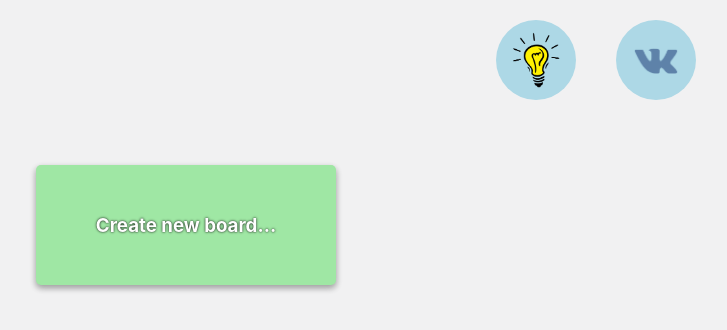
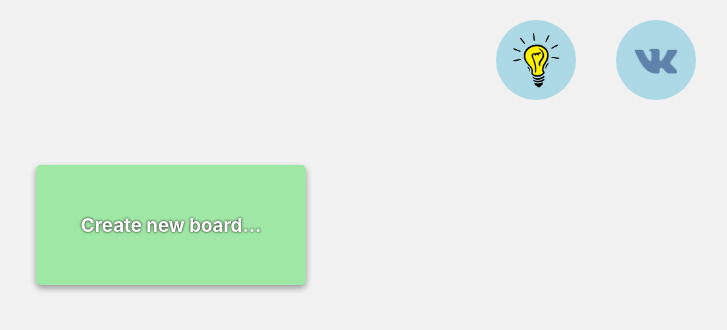
Before and after one commit to daivanova2017/todo-board-and-vk-api, a React (Create React App) app: page / in a window 1280 px wide. Shown: the top 330 px of the page, without its empty margins (44-771 px from the left). Built offline with nearby package versions, Linux system fonts and the light colour scheme.

Commit message:
Fix board styles

```diff
--- a/src/style/App.css
+++ b/src/style/App.css
@@ -22,7 +22,7 @@ a {
 .BoardsPage {
   padding: 35px 60px;
   display: flex;
-  align-items: baseline;
+  align-items: flex-start;
   flex-wrap: wrap; }
 
 .createBoard {
@@ -32,7 +32,7 @@ a {
   color: white;
   text-shadow: 0px 0px 2.5px #000;
   border-radius: 5px;
-  width: 300px;
+  width: 270px;
   height: auto;
   box-shadow: 0 3px 6px rgba(0, 0, 0, 0.16), 0 3px 6px rgba(0, 0, 0, 0.23);
   display: flex;
@@ -84,11 +84,15 @@ a {
   padding-bottom: 15px;
   border-radius: 5px;
   text-align: center;
-  width: 300px;
+  width: 270px;
   height: auto;
   box-shadow: 0 3px 6px rgba(0, 0, 0, 0.16), 0 3px 6px rgba(0, 0, 0, 0.23); }
-  .Board__name {
-    padding: 10px; }
+  .Board__delete {
+    color: red;
+    opacity: 0.5;
+    position: relative;
+    left: 40%;
+    cursor: pointer; }
 
 .one-board-page__name {
   display: flex;
@@ -149,11 +153,15 @@ a {
       left: 132px; }
 
 .List {
+  word-break: break-all;
+  max-width: 220px;
   margin: 20px;
   text-align: center;
   background-color: white;
   padding: 5px 10px;
   box-shadow: 0 3px 6px rgba(0, 0, 0, 0.16), 0 3px 6px rgba(0, 0, 0, 0.23); }
+  .List hr {
+    width: 100%; }
   .List input {
     padding: 11px 15px;
     font-size: 16px;
--- a/src/style/App.scss
+++ b/src/style/App.scss
@@ -25,7 +25,7 @@ a{
 .BoardsPage{
   padding: 35px 60px;
   display: flex;
-  align-items: baseline;
+  align-items: flex-start;
   flex-wrap: wrap;
 }
 .createBoard{
@@ -35,7 +35,7 @@ a{
   color: white;
   text-shadow: 0px 0px 2.5px #000;
   border-radius: 5px;
-  width: 300px;
+  width: 270px;
   height: auto;
   box-shadow: 0 3px 6px rgba(0,0,0,0.16), 0 3px 6px rgba(0,0,0,0.23);
   display: flex;
@@ -103,12 +103,16 @@ a{
   padding-bottom: 15px;
   border-radius: 5px;
   text-align: center;
-  width: 300px;
+  width: 270px;
   height: auto;
   box-shadow: 0 3px 6px rgba(0,0,0,0.16), 0 3px 6px rgba(0,0,0,0.23);
 
-  &__name{
-    padding: 10px;
+  &__delete{
+    color: red;
+    opacity: 0.5;
+    position: relative;
+    left: 40%;
+    cursor: pointer;
   }
 }
 .one-board-page{
@@ -185,11 +189,17 @@ a{
 }
 
 .List{
+  word-break: break-all;
+  max-width: 220px;
   margin: 20px;
   text-align: center;
   background-color: white;
   padding: 5px 10px;
   box-shadow: 0 3px 6px rgba(0,0,0,0.16), 0 3px 6px rgba(0,0,0,0.23);
+
+  hr{
+    width: 100%;
+  }
 
   input{
     padding: 11px 15px;
```
